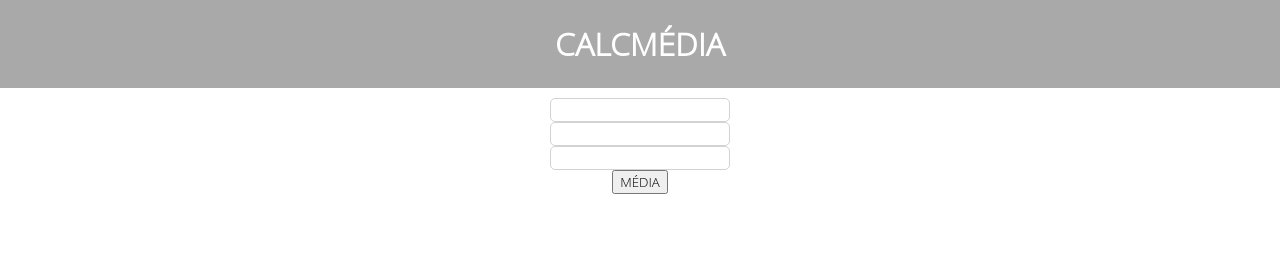
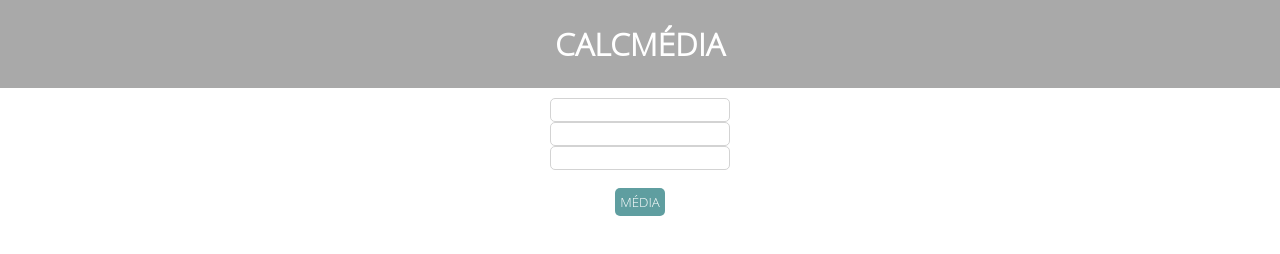
Before and after one commit to matheusluna/calcmedia.github.io, a plain HTML site: page index.html in a window 1280 px wide. Drawn offline with Linux system fonts and the light colour scheme.

Commit message:
Adicionando layout do butão

```diff
--- a/index.html
+++ b/index.html
@@ -12,7 +12,7 @@
     <div class="container">
       <input id="nota1" type="text" name="name" value=""><br>
       <input id="nota1" type="text" name="name" value=""><br>
-      <input id="nota1" type="text" name="name" value=""><br>
+      <input id="nota1" type="text" name="name" value=""><br><br>
       <button id="buttonMedia" type="button" name="button">MÉDIA</button>
     </div>
 
--- a/style.css
+++ b/style.css
@@ -21,4 +21,9 @@ input{
 }
 button{
   font-family: Open sans light;
+  background-color: cadetblue;
+  border: none;
+  padding: 5px;
+  border-radius: 5px;
+  color: white;
 }
```
